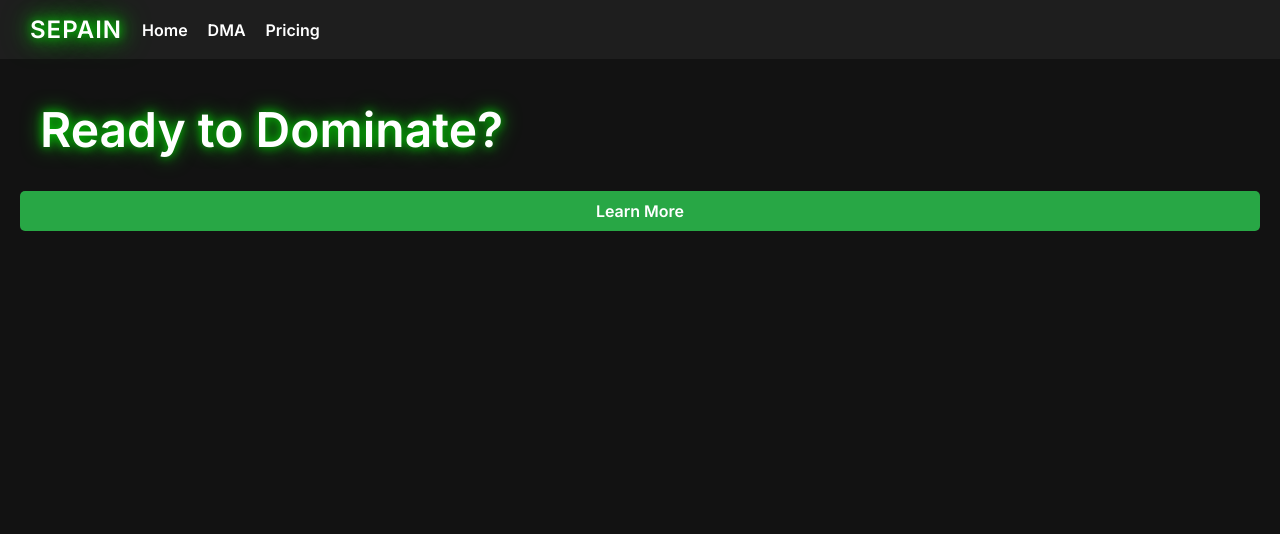
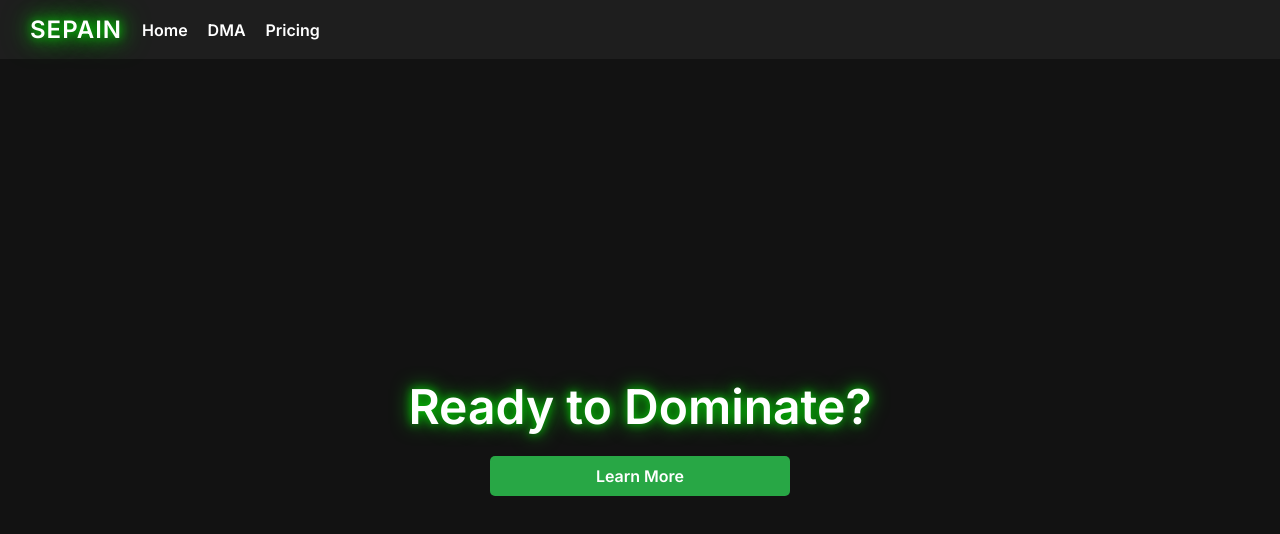
Before and after one commit to sepainoffical/webpage, a plain HTML site: page index.html in a window 1280 px wide. Drawn offline with Linux system fonts and the light colour scheme.

Commit message:
Update index.html

```diff
--- a/index.html
+++ b/index.html
@@ -11,6 +11,11 @@
       background-color: #121212;
       color: white;
       font-family: 'Inter', sans-serif;
+      display: flex;
+      justify-content: center;
+      align-items: center;
+      height: 100vh;
+      flex-direction: column;
     }
     nav {
       position: fixed;
@@ -44,14 +49,12 @@
     h1 {
       font-weight: bold;
       font-size: 3rem;
-      margin-top: 80px;
-      text-align: left;
+      text-align: center;
       text-shadow: 0 0 10px rgba(0, 255, 0, 0.7), 0 0 20px rgba(0, 255, 0, 0.7);
-      margin-left: 20px;
+      margin-bottom: 20px;
     }
     .button {
       display: block;
-      margin: 20px auto;
       padding: 10px 10px;
       background-color: #28a745;
       color: white;
@@ -59,6 +62,10 @@
       text-align: center;
       border-radius: 5px;
       text-decoration: none;
+      width: 100%;
+      max-width: 300px;  /* Ensures the button doesn't exceed 300px */
+      box-sizing: border-box; /* Prevents overflow when padding is applied */
+      margin: 0 auto; /* Centers the button */
     }
     .button:hover {
       background-color: #218838;
```
